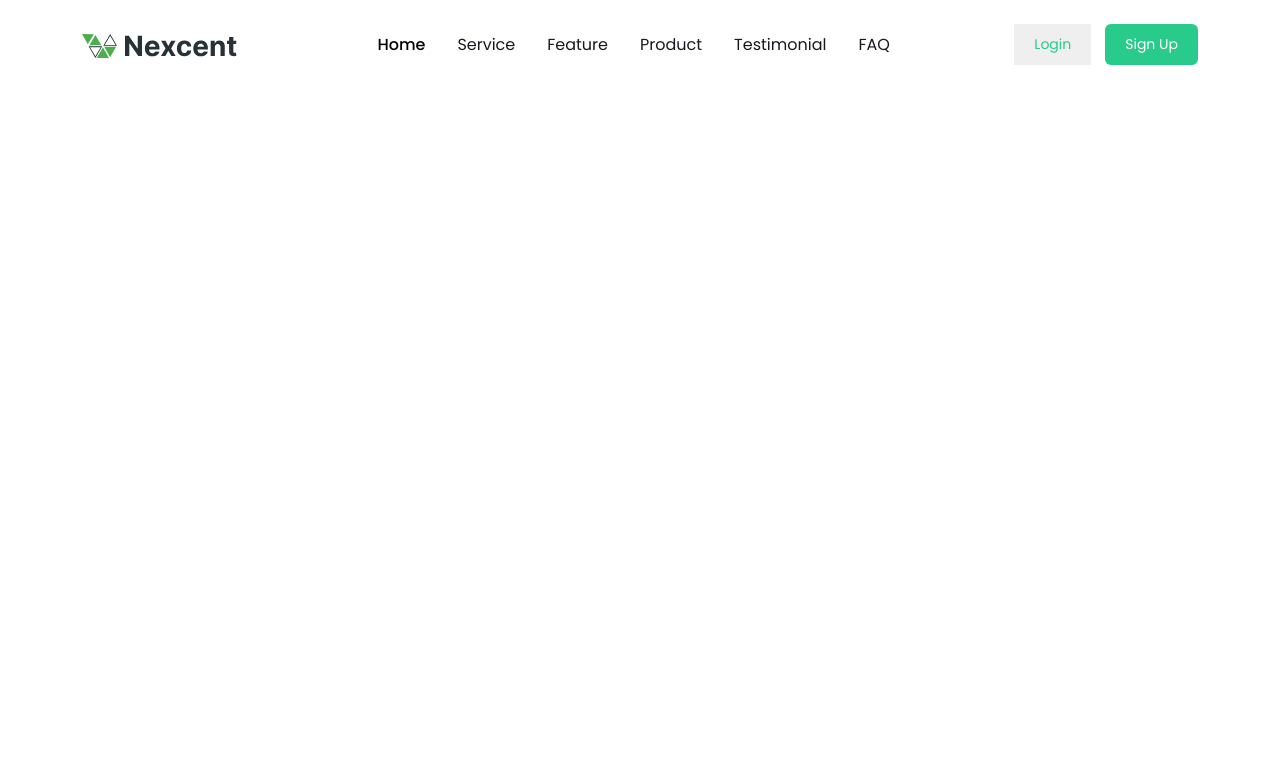
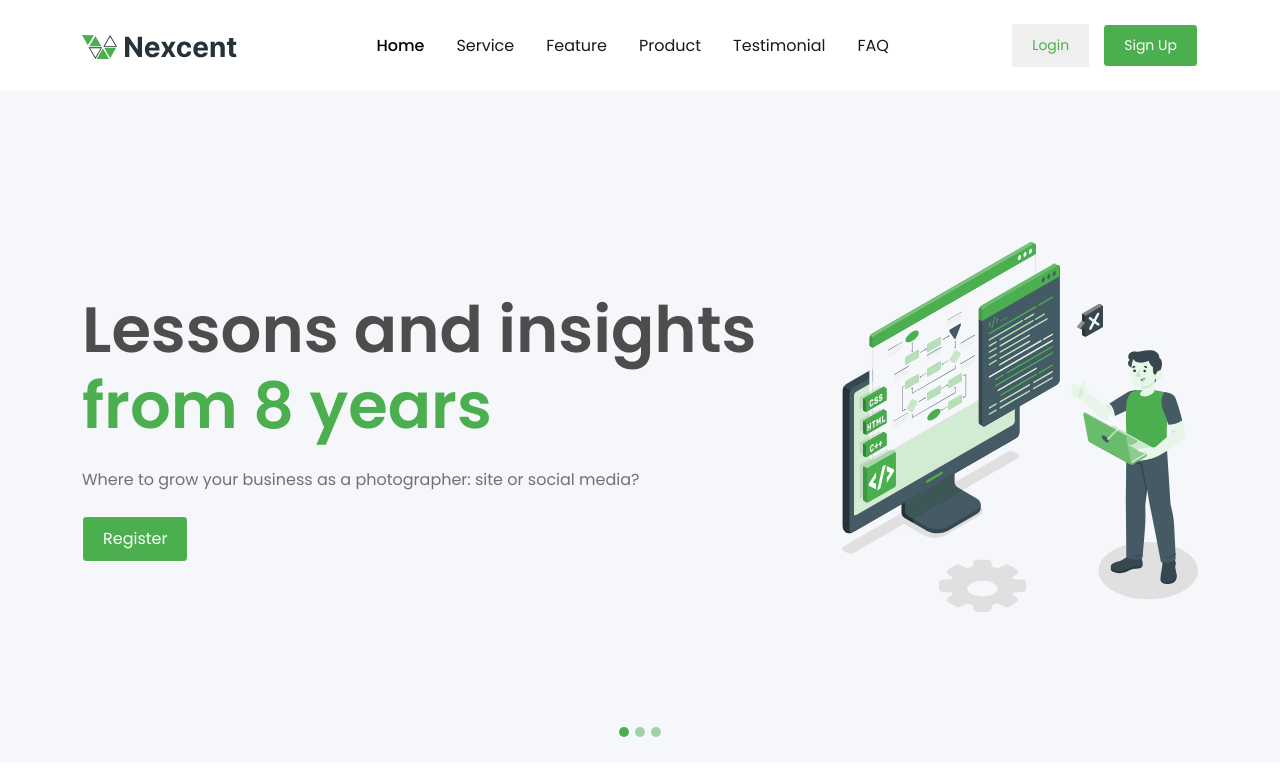
Before and after one commit to asaduzzaman-dev/nexcent-web-development-project, a plain HTML site: page index.html in a window 1280 px wide. Drawn offline with Linux system fonts and the light colour scheme.

Commit message:
hero section added with controlable carousel slide

```diff
--- a/css/style.css
+++ b/css/style.css
@@ -1,57 +1,114 @@
 @import url('https://fonts.googleapis.com/css2?family=Inter:ital,opsz,wght@0,14..32,100..900;1,14..32,100..900&family=Poppins:wght@300;400;500;600;700;900&family=Roboto:ital,wdth,wght@0,75..100,100..900;1,75..100,100..900&family=Space+Grotesk:wght@300..700&display=swap');
 
-:root{
-    --primary-color: #28CB8B;
+:root {
+    --primary-color: #4CAF4F;
     --secondary-color: #263238;
     --info-color: #2194f3;
     --bg-color-one: #F5F7FA;
     --text-color: #18191F;
+    --heading-color: #4D4D4D;
+    --pText-color: #717171;
 }
 
-body{
+body {
     font-family: "Poppins", serif;
+    font-size: 16px;
 }
 
-.custom-nav{
+.custom-nav {
     background-color: var(--bg-color-one);
 }
 
-.navbar-btn{
+.navbar-btn {
     gap: 0.875rem;
 }
-.navbar-btn button{
+
+.navbar-btn button {
     font-size: 0.875rem;
 }
 
-.login-btn{
+.login-btn {
     padding: .625rem 1.25rem;
     border: none;
     color: var(--primary-color);
 }
 
-.signup-btn{
+.signup-btn {
     border: 1px solid;
     padding: .625rem 1.25rem;
-    border: none;
-    border-radius: 0.375rem;
+    border-radius: 0.25rem;
     background-color: var(--primary-color);
     transition: all 0.3s ease-in-out;
 }
 
-.signup-btn:hover{
+.signup-btn:hover {
     background-color: #237D31;
 }
 
-.nav-item a{
+.nav-item a {
     color: var(--text-color);
-    line-height: 24%;
+    line-height: 1.5rem;
     transition: all 0.3s ease-in-out;
 }
 
-.nav-item> .active{
+.nav-item>.active {
     font-weight: 500;
 }
 
-.nav-item a:hover{
+.nav-item a:hover {
     font-weight: 500;
 }
+
+/* Hero Section Starts */
+
+.heroSection {
+    background-color: var(--bg-color-one);
+    margin-bottom: 2.5rem;
+}
+
+.hero-section-row{
+    min-height: 84vh;
+}
+
+.heroContent h1 {
+    font-size: 4rem;
+    font-weight: 600;
+    line-height: 4.75rem;
+    color: var(--heading-color);
+}
+
+.heroContent p {
+    font-size: 1rem;
+    line-height: 1.5rem;
+    color: var(--pText-color);
+}
+
+.textHighlight {
+    color: var(--primary-color);
+}
+
+.regi-btn {
+    font-size: 1rem;
+    border: 1px solid;
+    padding: .625rem 1.25rem;
+    border-radius: 0.25rem;
+    background-color: var(--primary-color);
+    transition: all 0.3s ease-in-out;
+}
+
+.regi-btn:hover {
+    color: var(--secondary-color);
+    background-color: #237D31;
+}
+
+.caro-indicator {
+    width: 0.625rem !important;
+    height: 0.625rem !important;
+    opacity: 30%;
+    border-radius: 50% !important;
+    background-color: var(--primary-color) !important;
+}
+
+.caro-indicator> .active{
+    opacity: 100%;
+}
--- a/index.html
+++ b/index.html
@@ -1,20 +1,14 @@
 <!DOCTYPE html>
 <html lang="en">
+
 <head>
   <meta charset="UTF-8" />
   <meta name="viewport" content="width=device-width, initial-scale=1.0" />
-    <meta
-      name="Nexcent"
-      content=" Project Nexcent| Front-End Developer | Asad"
-    />
-    <meta
-      name="description"
-      content="Explore Asad's Nexcent web development project, using HTML, CSS and Bootstrap for creating dynamic user interfaces."
-    />
-    <meta
-      name="keywords"
-      content="web developer, HTML, CSS, Bootstrap, portfolio, Nexcent, front-end development, Asad"
-    />
+  <meta name="Nexcent" content=" Project Nexcent| Front-End Developer | Asad" />
+  <meta name="description"
+    content="Explore Asad's Nexcent web development project, using HTML, CSS and Bootstrap for creating dynamic user interfaces." />
+  <meta name="keywords"
+    content="web developer, HTML, CSS, Bootstrap, portfolio, Nexcent, front-end development, Asad" />
   <meta name="author" content="Md. Asaduzzaman" />
   <meta name="robots" content="index, follow" />
   <!-- bootstrap link here -->
@@ -23,7 +17,9 @@
   <!-- css links here -->
   <link rel="stylesheet" href="./css/style.css" />
   <title>Nexcent</title>
+  <link rel="icon" type="image/x-icon" href="./asset/icons/Icon.svg">
 </head>
+
 <body>
   <!-- --Header Section Start-- -->
   <header>
@@ -33,15 +29,8 @@
         <a class="navbar-brand" href="#">
           <img src="./asset/Logo/Logo.svg" class="img-fluid" alt="" />
         </a>
-          <button
-            class="navbar-toggler"
-            type="button"
-            data-bs-toggle="collapse"
-            data-bs-target="#navbarSupportedContent"
-            aria-controls="navbarSupportedContent"
-            aria-expanded="false"
-            aria-label="Toggle navigation"
-          >
+        <button class="navbar-toggler" type="button" data-bs-toggle="collapse" data-bs-target="#navbarSupportedContent"
+          aria-controls="navbarSupportedContent" aria-expanded="false" aria-label="Toggle navigation">
           <span class="navbar-toggler-icon"></span>
         </button>
         <div class="collapse navbar-collapse" id="navbarSupportedContent">
@@ -80,7 +69,100 @@
     </nav>
   </header>
   <!-- <--Header Section End-- -->
+  <main>
+    <!-- hero section starts -->
+    <section class="heroSection">
+      <div class="container">
+        <!-- carousel section -->
+        <div id="carouselExampleIndicators" class="carousel slide" data-bs-ride="true">
+          <div class="carousel-indicators">
+            <button type="button" data-bs-target="#carouselExampleIndicators" data-bs-slide-to="0"
+              aria-current="true" aria-label="Slide 1" class="caro-indicator active"></button>
+            <button type="button" data-bs-target="#carouselExampleIndicators" data-bs-slide-to="1"
+              aria-label="Slide 2" class="caro-indicator"></button>
+            <button type="button" data-bs-target="#carouselExampleIndicators" data-bs-slide-to="2"
+              aria-label="Slide 3" class="caro-indicator"></button>
+          </div>
+          <div class="carousel-inner">
+            <!-- first carousel item starts-->
+            <div class="carousel-item active">
+              <div class="row align-items-center hero-section-row">
+                <div class="col-md-8">
+                  <div class="heroContent">
+                    <h1 class="mb-4">Lessons and insights </br>
+                      <span class="textHighlight">from 8 years</span>
+                    </h1>
+                    <p class="mb-4">Where to grow your business as a photographer: site or social media?</p>
+                    <button class="btn regi-btn text-white" type="submit">Register</button>
+                  </div>
+                </div>
+                <div class="col-md-4">
+                  <div>
+                    <img src="./asset/images/hero-Image.svg" class="img-fluid" alt="">
+                  </div>
+                </div>
+              </div>
+            </div>
+              <!-- first carousel item ends -->
+              <!-- second carousel item starts -->
+            <div class="carousel-item">
+              <div class="row align-items-center hero-section-row">
+                <div class="col-md-8">
+                  <div class="heroContent">
+                    <h1 class="mb-4">Lessons and insights </br>
+                      <span class="textHighlight">from 8 years</span>
+                    </h1>
+                    <p class="mb-4">Where to grow your business as a photographer: site or social media?</p>
+                    <button class="btn regi-btn text-white" type="submit">Register</button>
+                  </div>
+                </div>
+                <div class="col-md-4">
+                  <div>
+                    <img src="./asset/images/hero-Image.svg" class="img-fluid" alt="">
+                  </div>
+                </div>
+              </div>
+            </div>
+              <!-- second carousel item ends -->
+              <!-- third carousel item starts -->
+            <div class="carousel-item">
+              <div class="row align-items-center hero-section-row">
+                <div class="col-md-8">
+                  <div class="heroContent">
+                    <h1 class="mb-4">Lessons and insights </br>
+                      <span class="textHighlight">from 8 years</span>
+                    </h1>
+                    <p class="mb-4">Where to grow your business as a photographer: site or social media?</p>
+                    <button class="btn regi-btn text-white" type="submit">Register</button>
+                  </div>
+                </div>
+                <div class="col-md-4">
+                  <div>
+                    <img src="./asset/images/hero-Image.svg" class="img-fluid" alt="">
+                  </div>
+                </div>
+              </div>
+            </div>
+            <!-- third carousel item ends -->
+          </div>
+          <button class="carousel-control-prev" type="button" data-bs-target="#carouselExampleIndicators"
+            data-bs-slide="prev">
+            <span class="carousel-control-prev-icon control" aria-hidden="true"></span>
+            <span class="visually-hidden">Previous</span>
+          </button>
+          <button class="carousel-control-next" type="button" data-bs-target="#carouselExampleIndicators"
+            data-bs-slide="next">
+            <span class="carousel-control-next-icon control" aria-hidden="true"></span>
+            <span class="visually-hidden">Next</span>
+          </button>
+        </div>
+      </div>
+    </section>
+    <!-- hero section ends -->
+  </main>
+
   <!-- js script here -->
   <script src="./js/bootstrap.min.js"></script>
 </body>
+
 </html>
```
Also changed, not shown: asset/icons/Icon.svg (added), asset/images/hero-Image.svg (added). Lines whose indentation alone changed are shown as unchanged.
